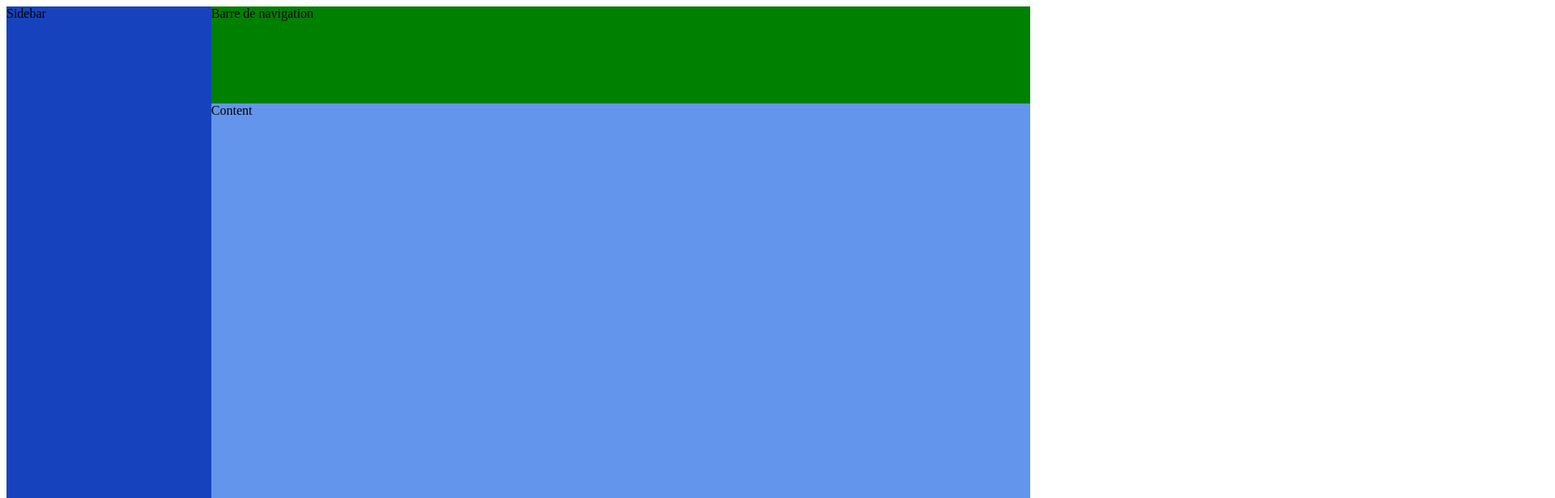
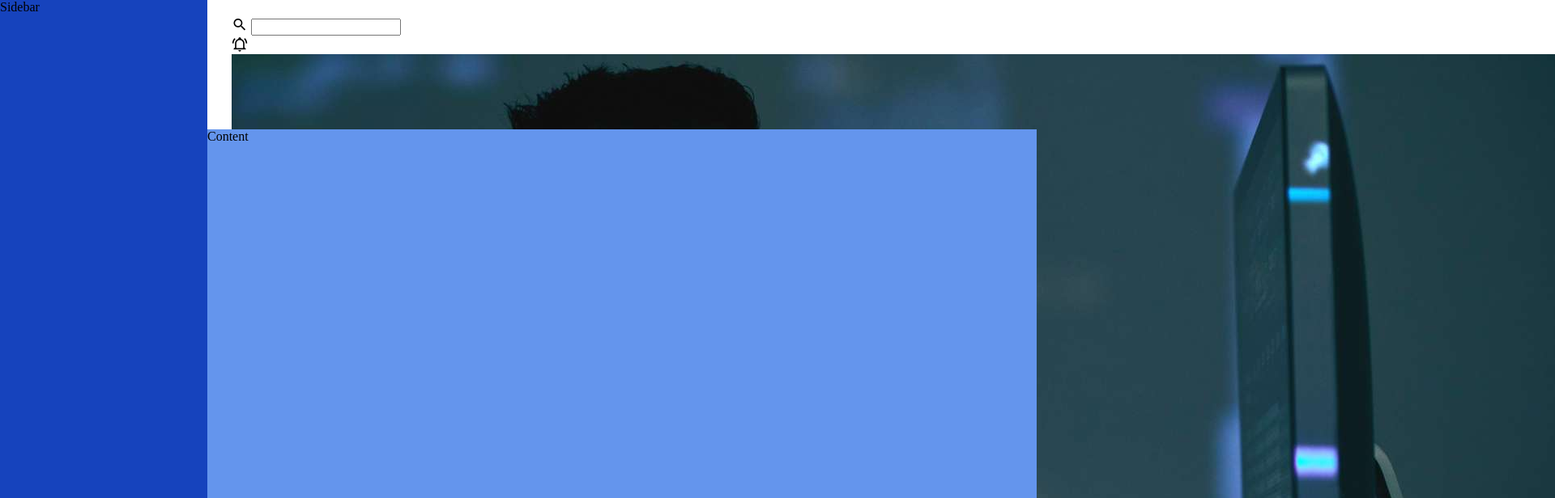
Before and after one commit to GloireMutaliko21/dashboard-gda, a plain HTML site: page index.html in a window 1280 px wide. Shown: the top 616 px of the page at 81% size, 1920 px wide, since content can reach past the window. Drawn offline with Linux system fonts and the light colour scheme.

Commit message:
Style: Navbar

```diff
--- a/index.html
+++ b/index.html
@@ -6,15 +6,24 @@
     <meta http-equiv="X-UA-Compatible" content="IE=edge">
     <meta name="viewport" content="width=device-width, initial-scale=1.0">
     <title>Document</title>
+    <link rel="stylesheet" href="https://cdn.jsdelivr.net/npm/@mdi/font@6.5.95/css/materialdesignicons.min.css">
     <link rel="stylesheet" href="style.css">
 </head>
 
 <body>
     <header>
-        Barre de navigation
+        <div class="search">
+            <span class="mdi mdi-magnify" style="font-size: 20px; "></span>
+            <input type="text" id="rechercher">
+            <div class="notif_profil">
+                <span class="mdi mdi-bell-ring-outline" style="font-size: 20px; "></span>
+                <img src="assets/dev wallpaper.jpg" alt="">
+            </div>
+        </div>
+        <div class=""></div>
     </header>
+    <div class="sideMenu">Sidebar</div>
     <main>Content</main>
-    <div class="sidebar">Sidebar</div>
 </body>
 
 </html>
--- a/style.css
+++ b/style.css
@@ -1,16 +1,23 @@
+html, body{
+    width: 100%;
+    height: 100%;
+    padding: 0;
+    margin: 0;
+}
 body{
     display: grid;
     height: 100vh;
-    grid-template: 15% 85%/ 20% 80%;
+    grid-template: 20% 85%/ 20% 80%;
     grid-template-areas:
     "div header"
     "div main";
 }
 header{
-    background: green;
+    background: white;
     grid-area: header;
+    padding: 20px 30px;
 }
-div{
+.sideMenu{
     background: rgb(22, 67, 189);
     grid-area: div;
 }
```
Also changed, not shown: assets/dev wallpaper.jpg (added).
